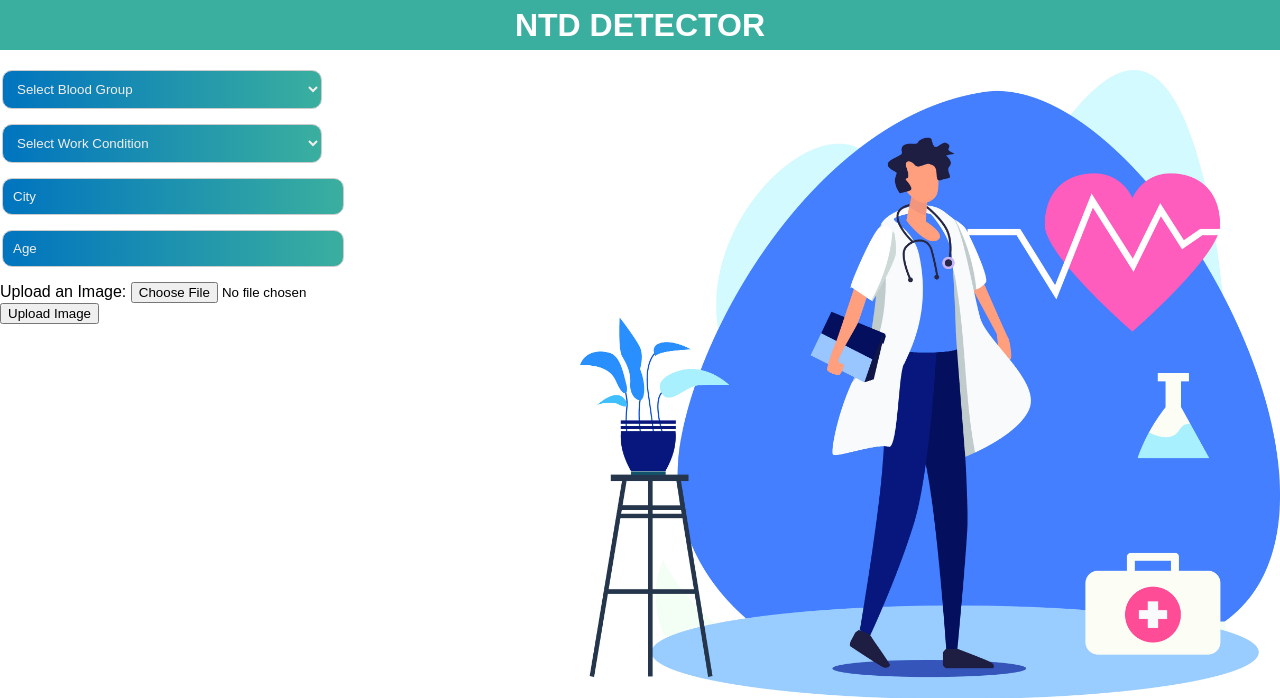
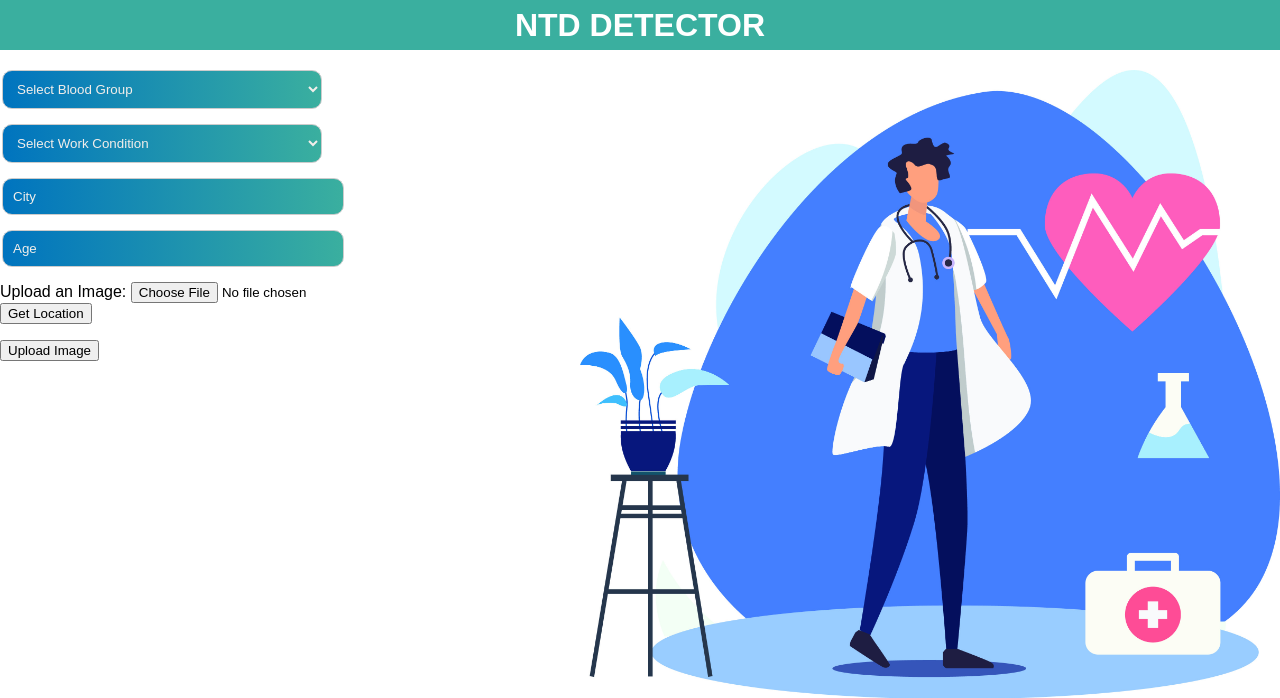
Before and after one commit to CodeWiza/NTDDetector, a Django app: page /prediction_form in a window 1280 px wide. Shown: the top 698 px of the page. Run offline with Django 4.2, Linux system fonts and the light colour scheme.

Commit message:
Location_done

```diff
--- a/backend_frontend/api/urls.py
+++ b/backend_frontend/api/urls.py
@@ -9,4 +9,5 @@ urlpatterns = [
     path('prediction_form', prediction_form, name='prediction_form'),
     path('prediction_form/save', save_data, name='save_data'),
     path('logout',logout_user,name="logout"),
+
 ]
--- a/backend_frontend/api/views.py
+++ b/backend_frontend/api/views.py
@@ -32,7 +32,6 @@ def login(request):
 def prediction_form(request):
     return render(request, 'prediction_form.html')
 
-
 def dashboard(request):
     client = pymongo.MongoClient('mongodb://localhost:27017')
     db = client['TempUser']
@@ -60,7 +59,7 @@ def dashboard(request):
         disease2 = document['disease'].get('1')
 
         probability1 = document['probability'].get('0')
-
+        probability1 = probability1
         probability2 = document['probability'].get('1')
         data.append({
             's_no': cnt,
@@ -169,11 +168,14 @@ def numpy_ndarray_to_dict(ndarray):
 
 @csrf_exempt
 def save_data(request):
+    print("Save data wala hai",request.POST)
     if request.method == 'POST':
         blood_group = request.POST['blood_group']
         work_condition = request.POST['work_condition']
         city = request.POST['city']
         age = request.POST['age']
+        latitude = request.POST.get("latitude")
+        longitude = request.POST.get("longitude")
         img = request.FILES['image']
 
         # Load the ML model.
@@ -222,7 +224,9 @@ def save_data(request):
             'date': date_dict,
             'time': time_dict,
             'disease': context["disease"],
-            'probability': context["probability"]
+            'probability': context["probability"],
+            'latitude':latitude,
+            'longitude':longitude
         }
         print(user_data)
         try:
@@ -305,3 +309,31 @@ def logout_user(request):
 
     messages.success(request, "You Have Been Logged Out...")
     return HttpResponseRedirect('/')
+
+#location implementation done
+
+from django.http import JsonResponse
+
+from geopy.geocoders import Nominatim
+from functools import partial
+from django.views.decorators.csrf import csrf_protect
+'''
+#@csrf_protect
+def location_user(request):
+    print(request.POST)
+    if request.method == "POST":
+        latitude = request.POST.get("latitude")
+        longitude = request.POST.get("longitude")
+        geoLoc = Nominatim(user_agent="GetLoc")
+        locname = geoLoc.reverse(( latitude, longitude))
+        print(locname.address)
+        reverse = partial(geoLoc.reverse, language="en")
+        co=("latitude,longitude")
+        #string=str(latitude)
+        print(latitude,"gggggg")
+        print(reverse( "28.6129,77.2295"))#"19.2233974, 72.9485119"))
+        #Do something with latitude and longitude, such as storing in a database or processing the data.
+
+        return JsonResponse({"message": "Location data received and processed."})
+    #return JsonResponse({"error": "Invalid request method."})
+    return render(request, 'locn.html')'''
--- a/backend_frontend/backend_frontend/settings.py
+++ b/backend_frontend/backend_frontend/settings.py
@@ -147,3 +147,6 @@ ML_MODELS_DIR = os.path.join(BASE_DIR, 'ml_models')
 # https://docs.djangoproject.com/en/4.1/ref/settings/#default-auto-field
 
 DEFAULT_AUTO_FIELD = 'django.db.models.BigAutoField'
+
+#Location using geoip2
+GEOIP_PATH = os.path.join(BASE_DIR, 'geoip_data')
--- a/backend_frontend/templates/login.html
+++ b/backend_frontend/templates/login.html
@@ -13,6 +13,7 @@
 
   </head>
   <body>
+
     <div class="container">
       <div class="forms-container">
         <div class="signin-signup">
@@ -67,6 +68,7 @@
       </div>
     </div>
 
+
     <script src="{% static 'app.js' %}"></script>
   </body>
 </html>
--- a/backend_frontend/templates/prediction_form.html
+++ b/backend_frontend/templates/prediction_form.html
@@ -5,14 +5,14 @@
 <head>
     <meta charset="UTF-8">
     <meta name="viewport" content="width=device-width, initial-scale=1.0">
-    <link rel="stylesheet" href="{% static "prediction_form.css" %}">
-    <title>Prdiction Form</title>
+    <link rel="stylesheet" href="{% static 'prediction_form.css' %}">
+    <title>Prediction Form</title>
 </head>
 <body>
     <div class="top">
         <h1>NTD Detector</h1>
     </div>
-    <form action="/prediction_form/save" method="post" enctype="multipart/form-data">
+    <form action="/prediction_form/save" method="post" enctype="multipart/form-data" id="myForm">
         {% csrf_token %}
         <div class="input-container" id="firstblock">
             <div class="image1">
@@ -49,15 +49,18 @@
             <input type="number" name="age" id="age" class="input-field" placeholder="Age">
         </div>
 
-
-
-
-
         <label for="image">Upload an Image:</label>
         <input type="file" name="image" id="image">
+
         <br>
-        <input type="submit" value="Upload Image">
+        <input type="button" value="Get Location" id="getLocation">
+        <input type="hidden" name="latitude" id="latitude" value="0">
+        <input type="hidden" name="longitude" id="longitude" value="0">
+        <input type="hidden" name="address" id="address" value="None">
+        <p id="location_text"></p>
+        <input type="submit" value="Upload Image" id="uploadButton">
     </form>
-
+    <script src="https://code.jquery.com/jquery-3.6.0.min.js"></script>
+    <script src="{%static 'locn.js'%}"></script>
 </body>
 </html>
--- /dev/null
+++ b/backend_frontend/templates_css/locn.js
@@ -0,0 +1,66 @@
+document.addEventListener("DOMContentLoaded", function () {
+    // Check if the Geolocation API is available
+    if ("geolocation" in navigator) {
+        // Request location permission immediately when the page loads
+        document.getElementById("getLocation").addEventListener("click", getLocation);
+    } else {
+        // Geolocation is not supported by this browser
+        document.getElementById("location_text").innerHTML = "Geolocation is not supported by this browser.";
+    }
+});
+
+function getLocation() {
+    if ("geolocation" in navigator) {
+        navigator.geolocation.getCurrentPosition(function (position) {
+            var new_latitude = position.coords.latitude;
+            var new_longitude = position.coords.longitude;
+
+            var hiddenLatitudeInput = document.getElementById("latitude");
+            var hiddenLongitudeInput = document.getElementById("longitude");
+            hiddenLatitudeInput.value = new_latitude;
+            hiddenLongitudeInput.value = new_longitude;
+
+
+/*  If want to send value from js to django( not used )
+            $.ajax({
+                type: "POST",
+                url: "prediction_form/save", // Replace with the correct URL
+                data: formData,
+                processData: false, // Prevent jQuery from processing the data
+                contentType: false, // Prevent jQuery from setting a content type
+                success: function (response) {
+                    // Handle the response from the Django view here if needed.
+                    console.log("Location data sent successfully:", response);
+                },
+                error: function (error) {
+                    console.error("Error sending location data:", error);
+                }
+            });*/
+
+            // You can send this latitude and longitude to your Django backend using an AJAX request.
+            // Example: Send them to a Django view via a POST request for further processing.
+        }, showError);
+    }
+}
+
+function showError(error) {
+    switch (error.code) {
+        case error.PERMISSION_DENIED:
+            document.getElementById("location_text").innerHTML = "User denied the request for geolocation.";
+            break;
+        case error.POSITION_UNAVAILABLE:
+            document.getElementById("location_text").innerHTML = "Location information is unavailable.";
+            break;
+        case error.TIMEOUT:
+            document.getElementById("location_text").innerHTML = "The request to get user location timed out.";
+            break;
+        case error.UNKNOWN_ERROR:
+            document.getElementById("location_text").innerHTML = "An unknown error occurred.";
+            break;
+    }
+}
+
+document.getElementById("uploadButton").addEventListener("click", function () {
+    // Redirect to the dashboard page (replace with the actual URL)
+    window.location.href = "/dashboard";
+});
```
Also changed, not shown: backend_frontend/api/migrations/0001_initial.py, backend_frontend/api/migrations/0002_userinputs.py (deleted), backend_frontend/api/migrations/0003_remove_userinputs_phone_number_userinputs_username.py (deleted), backend_frontend/api/migrations/0004_userinputs_disease_userinputs_probability.py (deleted), backend_frontend/templates_css/app.js (line endings or trailing spaces).
